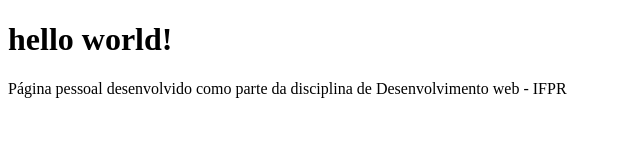
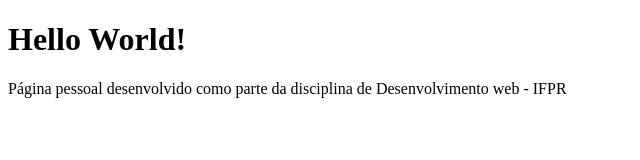
Before and after one commit to JoaoEmanoelM/joaoemanoel-portfolio, a plain HTML site: page index.html in a window 1280 px wide. Shown: the whole page, without its empty margins (0-640 px from the left). Drawn offline with Linux system fonts and the light colour scheme.

Commit message:
Update index.html

```diff
--- a/index.html
+++ b/index.html
@@ -6,7 +6,7 @@
     <title>João Emanoel</title>
 </head>
 <body>
-    <h1>hello world!</h1>
+    <h1>Hello World!</h1>
 
     <p>Página pessoal desenvolvido como parte da disciplina de Desenvolvimento web - IFPR</p>
 </body>
```
